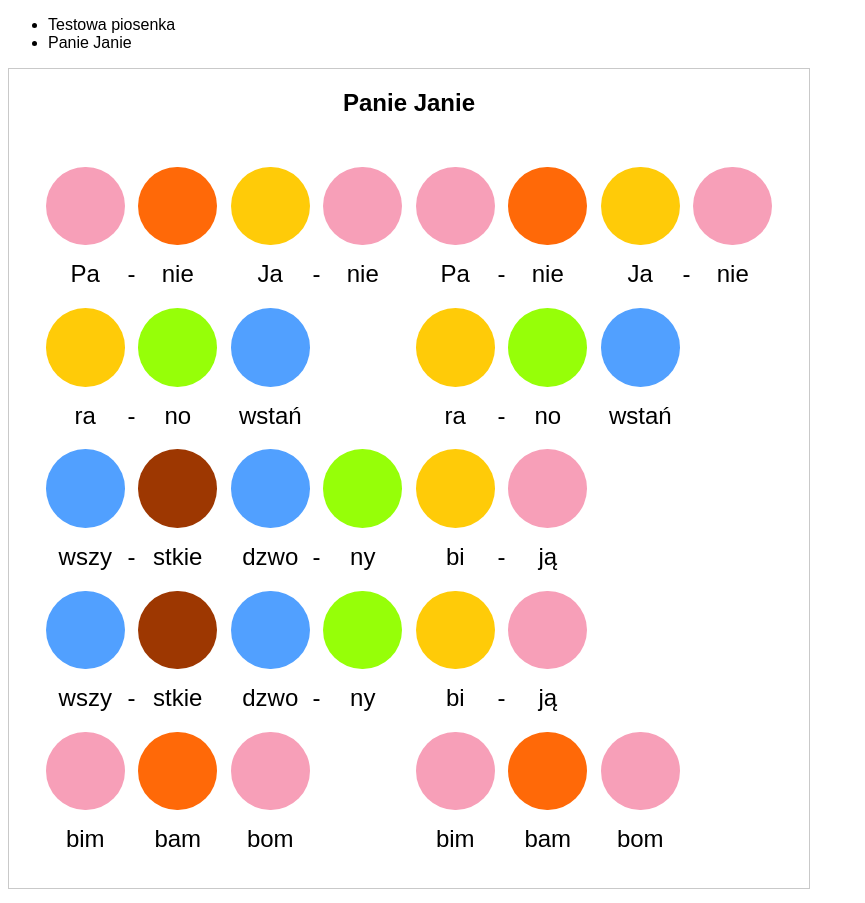
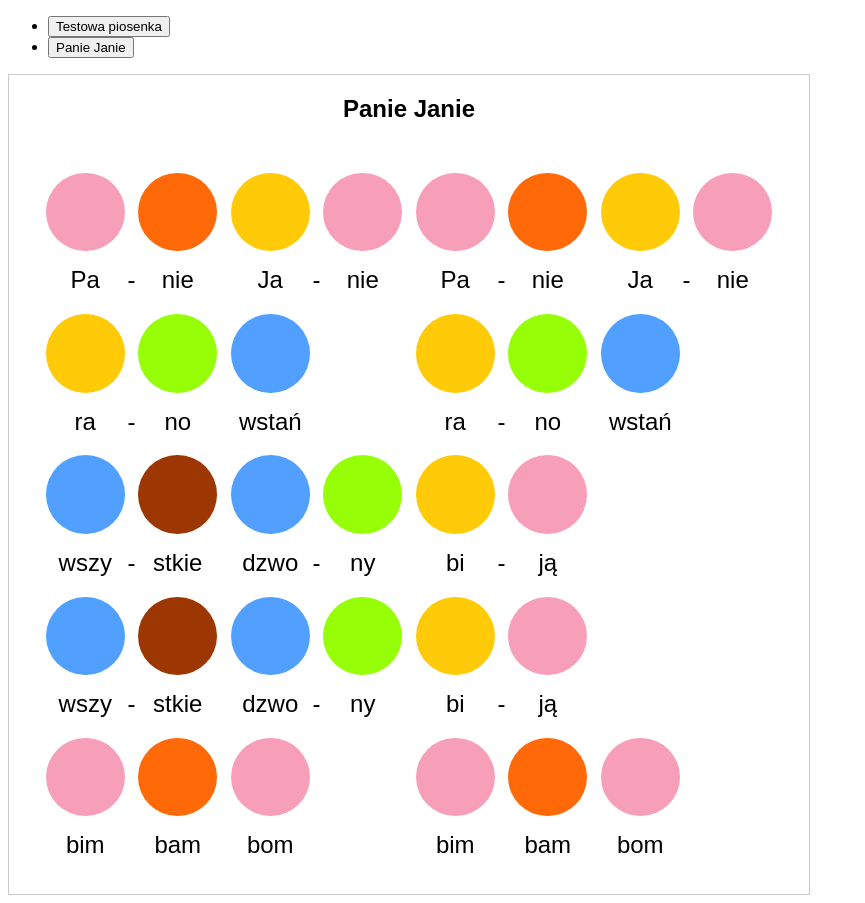
Before and after one commit to adamszadkowski/notes-page, a Vue app: page / in a window 1280 px wide. Shown: the whole page, without its empty margins (0-865 px from the left). Built offline with nearby package versions, Linux system fonts and the light colour scheme.

Commit message:
Select current song

```diff
--- a/src/stores/songs.ts
+++ b/src/stores/songs.ts
@@ -84,4 +84,11 @@ export const useSongsStore = defineStore({
     currentSong: (state): Song =>
       state.songs.find((s: Song) => s.id === state.currentSongId),
   },
+  actions: {
+    selectSongById(id: string) {
+      if (!this.songs.find((s: Song) => s.id === id))
+        throw Error("No such id as missing-id");
+      this.currentSongId = id;
+    },
+  },
 });
--- a/src/views/HomeView.vue
+++ b/src/views/HomeView.vue
@@ -2,7 +2,9 @@
   <main>
     <nav>
       <ul>
-        <li v-for="song in songs" :key="song.id">{{ song.title }}</li>
+        <li v-for="song in songs" :key="song.id">
+          <button @click="selectSong(song.id)">{{ song.title }}</button>
+        </li>
       </ul>
     </nav>
     <section class="song">
@@ -33,6 +35,11 @@ export default defineComponent({
       return this.store.currentSong;
     },
   },
+  methods: {
+    selectSong(id: string) {
+      this.store.selectSongById(id);
+    },
+  },
 });
 </script>
 
```
Also changed, not shown: 1 other file (tests, documents, lock files or other folders).
